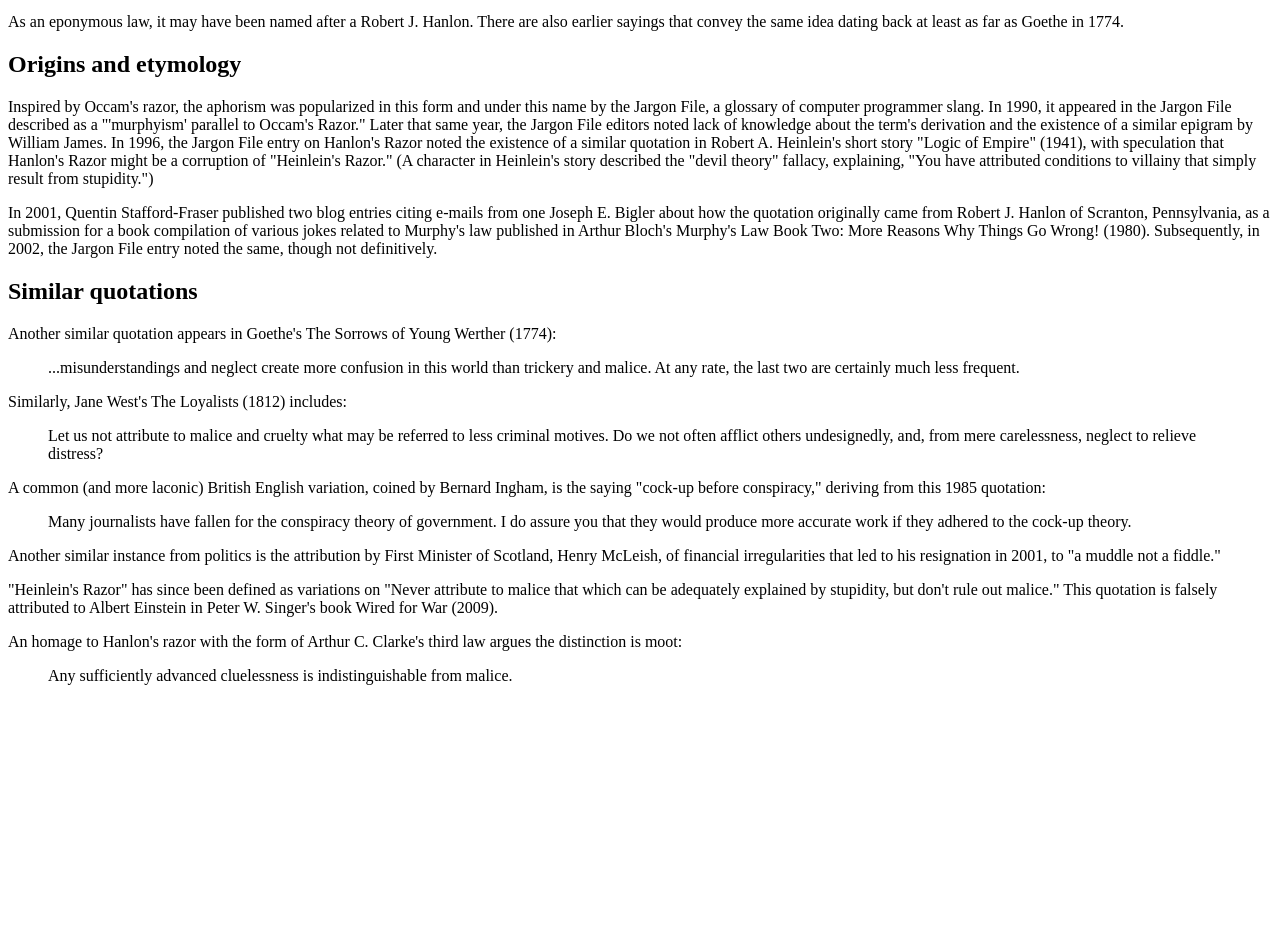
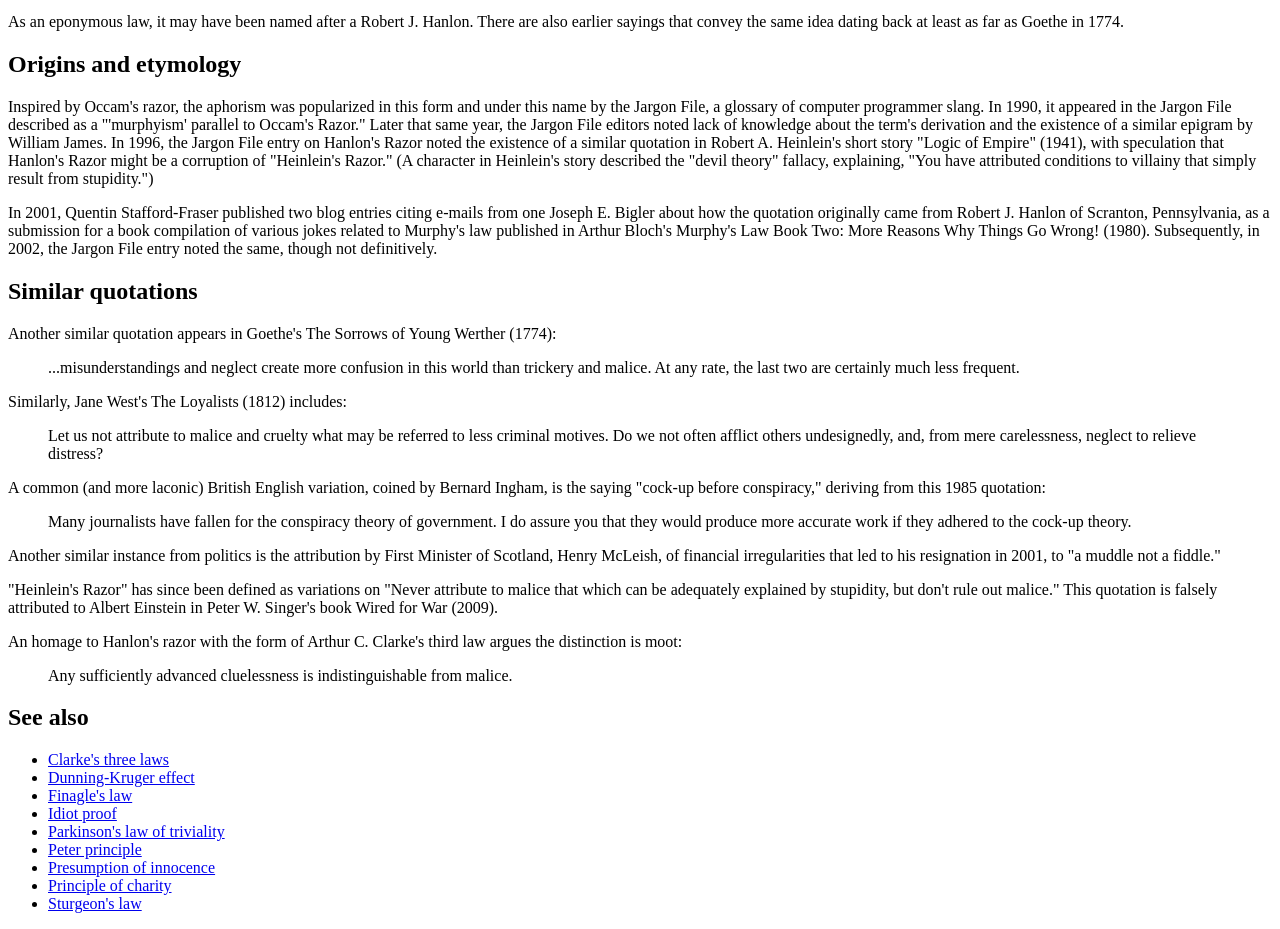
Before and after one commit to rshkv/wikibooks, a plain HTML site: page article.html in a window 1280 px wide. Shown: the part 119-1048 px from the top of the page. Before the commit the page ends 820 px from the top, so only its background shows below. Drawn offline with Linux system fonts and the light colour scheme.

Commit message:
Add 'See also' section

```diff
--- a/article.html
+++ b/article.html
@@ -82,5 +82,18 @@
 <blockquote>Any sufficiently advanced cluelessness is indistinguishable from
     malice.
 </blockquote>
+
+<h2 id="See_also">See also</h2>
+<ul>
+    <li><a href="https://en.m.wikipedia.org/wiki/Clarke%27s_three_laws#content">Clarke's three laws</a></li>
+    <li><a href="https://en.m.wikipedia.org/wiki/Dunning%E2%80%93Kruger_effect#content">Dunning-Kruger effect</a></li>
+    <li><a href="https://en.m.wikipedia.org/wiki/Finagle%27s_law#content">Finagle's law</a></li>
+    <li><a href="https://en.m.wikipedia.org/wiki/Idiot_proof#content">Idiot proof</a></li>
+    <li><a href="https://en.m.wikipedia.org/wiki/Parkinson%27s_law_of_triviality#content">Parkinson's law of triviality</a></li>
+    <li><a href="https://en.m.wikipedia.org/wiki/Peter_principle#content">Peter principle</a></li>
+    <li><a href="https://en.m.wikipedia.org/wiki/Presumption_of_innocence#content">Presumption of innocence</a></li>
+    <li><a href="https://en.m.wikipedia.org/wiki/Principle_of_charity#content">Principle of charity</a></li>
+    <li><a href="https://en.m.wikipedia.org/wiki/Sturgeon%27s_law#content">Sturgeon's law</a></li>
+</ul>
 </body>
 </html>
```
Also changed, not shown: toc.html (+1 -0 lines), 1 other file.
